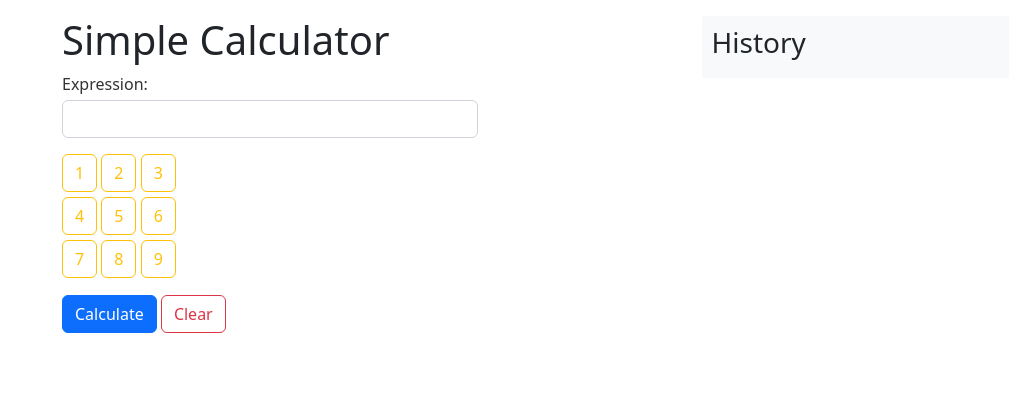
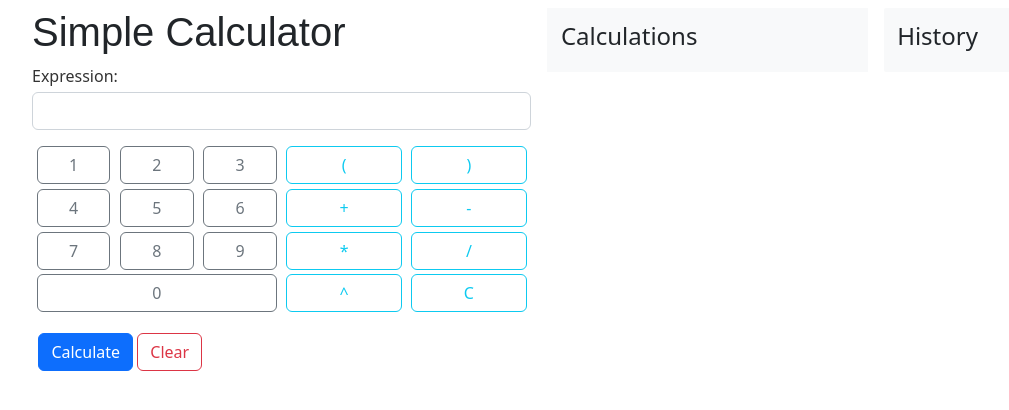
Before and after one commit to mahdihaghverdi/plumacalc, a Django app: page / in a window 1280 px wide. Shown: the part 56-466 px from the top of the page, without its empty margins (50-1059 px from the left). Run offline with Django 4.2, Linux system fonts and the light colour scheme.

Commit message:
Redesign the front-end

```diff
--- a/calculator/static/css/calc.css
+++ b/calculator/static/css/calc.css
@@ -21,3 +21,7 @@ label {
     color: #333;
     margin-bottom: 4px;
 }
+
+button {
+    margin: 0.3rem;
+}
--- a/calculator/templates/base.html
+++ b/calculator/templates/base.html
@@ -53,22 +53,34 @@
         </div>
     </div>
 </nav>
+
 <div class="container">
-    <div class="content">
-        {% block content %}
-        {% endblock %}
-    </div>
-    <div class="sidebar bg-light">
-    <h3>History</h3>
-        {% block sidebar %}
-        {% endblock %}
+    <div class="d-flex flex-row mb-3" style="margin-top: .5rem">
+        <div class="flex-fill">
+            {% block calculator %}
+            {% endblock %}
+        </div>
+
+        <div class="flex-fill bg-opacity-20 bg-light align-self-start"
+             style="margin-right: 1rem; margin-left: 1rem; padding: .85rem">
+            <h4>Calculations</h4>
+            {% block postfix_result %}
+            {% endblock %}
+        </div>
+
+        <div class="bg-light align-self-start flex-fill" style="padding: .85rem; border-radius: 2px">
+            <h4>History</h4>
+            {% block sidebar %}
+            {% endblock %}
+        </div>
     </div>
 </div>
-{#<script src="https://cdn.jsdelivr.net/npm/@popperjs/core@2.11.6/dist/umd/popper.min.js"#}
-{#        integrity="sha384-oBqDVmMz9ATKxIep9tiCxS/Z9fNfEXiDAYTujMAeBAsjFuCZSmKbSSUnQlmh/jp3"#}
-{#        crossorigin="anonymous"></script>#}
-{#<script src="https://cdn.jsdelivr.net/npm/bootstrap@5.2.3/dist/js/bootstrap.min.js"#}
-{#        integrity="sha384-cuYeSxntonz0PPNlHhBs68uyIAVpIIOZZ5JqeqvYYIcEL727kskC66kF92t6Xl2V"#}
-{#        crossorigin="anonymous"></script>#}
+
+<script src="https://cdn.jsdelivr.net/npm/@popperjs/core@2.11.6/dist/umd/popper.min.js"
+        integrity="sha384-oBqDVmMz9ATKxIep9tiCxS/Z9fNfEXiDAYTujMAeBAsjFuCZSmKbSSUnQlmh/jp3"
+        crossorigin="anonymous"></script>
+<script src="https://cdn.jsdelivr.net/npm/bootstrap@5.2.3/dist/js/bootstrap.min.js"
+        integrity="sha384-cuYeSxntonz0PPNlHhBs68uyIAVpIIOZZ5JqeqvYYIcEL727kskC66kF92t6Xl2V"
+        crossorigin="anonymous"></script>
 </body>
 </html>
--- a/calculator/templates/calculator/index.html
+++ b/calculator/templates/calculator/index.html
@@ -4,39 +4,76 @@
     My Simple Calculator
 {% endblock %}
 
-{% block content %}
-    <h1>Simple Calculator</h1>
+{% block calculator %}
+    <h1 style="font-family: 'Arial',serif">Simple Calculator</h1>
     <form method="post">
         {% csrf_token %}
         {{ form.as_p }}
-        <div style="margin-bottom: 0.3rem">
-            <button class="btn btn-outline-warning">1</button>
-            <button class="btn btn-outline-warning">2</button>
-            <button class="btn btn-outline-warning">3</button>
+        <div class="container">
+            <div class="row">
+                <div class="col">
+                    <div class="row">
+                        <button class="col btn btn-outline-secondary" value="1">1</button>
+                        <button class="col btn btn-outline-secondary" value="2">2</button>
+                        <button class="col btn btn-outline-secondary" value="3">3</button>
+                    </div>
+                    <div class="row">
+                        <button class="col btn btn-outline-secondary" value="4">4</button>
+                        <button class="col btn btn-outline-secondary" value="5">5</button>
+                        <button class="col btn btn-outline-secondary" value="6">6</button>
+                    </div>
+                    <div class="row">
+                        <button class="col btn btn-outline-secondary" value="7">7</button>
+                        <button class="col btn btn-outline-secondary" value="8">8</button>
+                        <button class="col btn btn-outline-secondary" value="9">9</button>
+                    </div>
+                    <div class="row">
+                        <button class="col btn btn-outline-secondary" value="0">0</button>
+                    </div>
+                </div>
+                <div class="col">
+                    <div class="row">
+                        <button class="col btn btn-outline-info" value="(">(</button>
+                        <button class="col btn btn-outline-info" value=")">)</button>
+                    </div>
+                    <div class="row">
+                        <button class="col btn btn-outline-info" value="+">+</button>
+                        <button class="col btn btn-outline-info" value="-">-</button>
+                    </div>
+                    <div class="row">
+                        <button class="col btn btn-outline-info" value="*">*</button>
+                        <button class="col btn btn-outline-info" value="/">/</button>
+                    </div>
+                    <div class="row">
+                        <button class="col btn btn-outline-info" value="^">^</button>
+                        <button class="col btn btn-outline-info" value="C">C</button>
+                    </div>
+                </div>
+            </div>
         </div>
-        <div style="margin-bottom: 0.3rem">
-            <button class="btn btn-outline-warning">4</button>
-            <button class="btn btn-outline-warning">5</button>
-            <button class="btn btn-outline-warning">6</button>
-        </div>
-        <div style="margin-bottom: 1.1rem">
-            <button class="btn btn-outline-warning">7</button>
-            <button class="btn btn-outline-warning">8</button>
-            <button class="btn btn-outline-warning">9</button>
-        </div>
-        <div style="margin-bottom: 1rem">
+        <div style="margin: 1rem 1rem 1rem 0.4rem">
             <input class="btn btn-primary" type="submit" value="Calculate">
             <a class="btn btn-outline-danger" href="{% url 'calculate' %}">Clear</a>
         </div>
     </form>
+{% endblock %}
+
+{% block postfix_result %}
     {% if postfix %}
-        <h2>{{ postfix }}</h2>
+        <div class="alert alert-primary" role="alert">
+            Postfix: {{ postfix }}
+        </div>
     {% endif %}
+
     {% if answer is not None %}
-        <h3>{{ answer }}</h3>
+        <div class="alert alert-success" role="alert">
+            Answer: {{ answer }}
+        </div>
     {% endif %}
     {% if errors %}
-        <h3 style="color: crimson">{{ errors }}</h3>
+        <div class="alert alert-danger" role="alert">
+            {{ errors }}
+        </div>
     {% endif %}
 {% endblock %}
 
```
